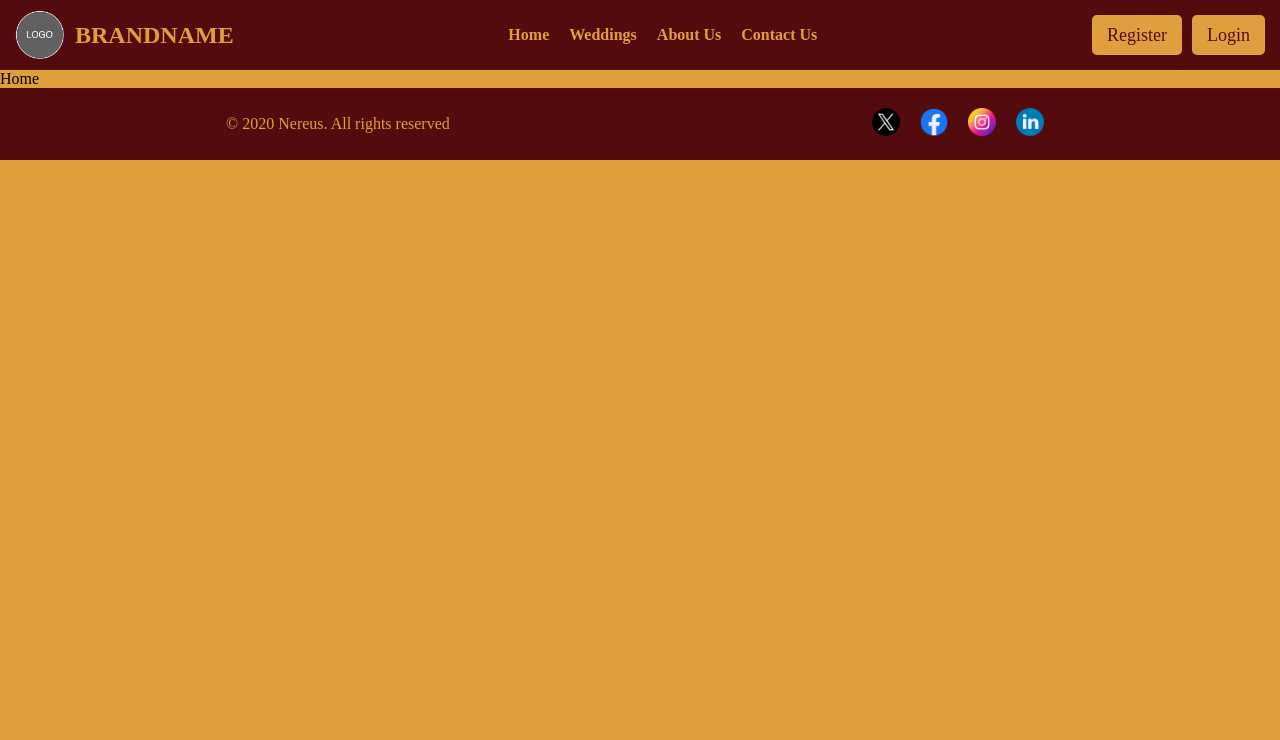
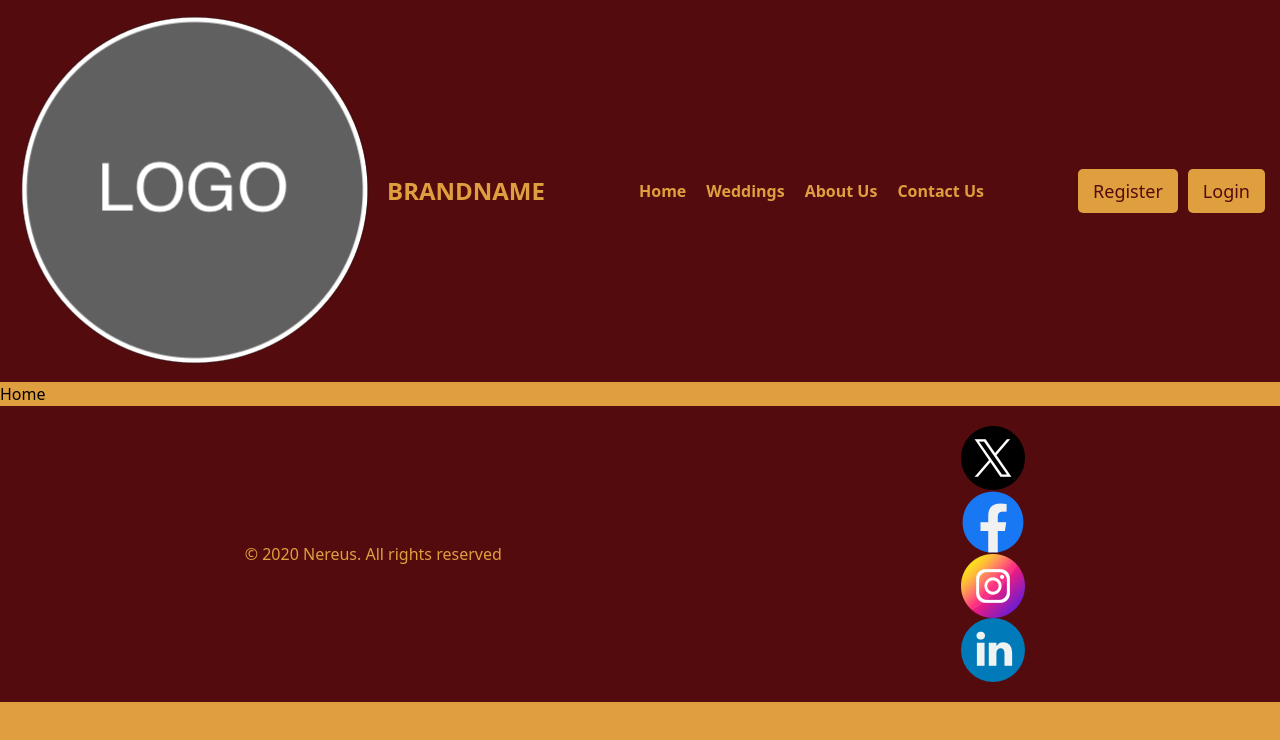
Before and after one commit to CHOUHAN-MOHIT/BTP-project, a React (Create React App) app in the folder frontend/: page / in a window 1280 px wide. Shown: the top 740 px of the page. Built offline with nearby package versions, Linux system fonts and the light colour scheme.

Commit message:
Added TailwindCSS

```diff
--- a/frontend/package.json
+++ b/frontend/package.json
@@ -35,5 +35,8 @@
       "last 1 firefox version",
       "last 1 safari version"
     ]
+  },
+  "devDependencies": {
+    "tailwindcss": "^3.4.3"
   }
 }
--- /dev/null
+++ b/frontend/src/index.css
@@ -0,0 +1,3 @@
+@tailwind base;
+@tailwind components;
+@tailwind utilities;
--- a/frontend/src/index.js
+++ b/frontend/src/index.js
@@ -1,6 +1,7 @@
 import React from 'react';
 import ReactDOM from 'react-dom/client';
 import App from './App';
+import './index.css'
 
 const root = ReactDOM.createRoot(document.getElementById('root'));
 root.render(
--- /dev/null
+++ b/frontend/tailwind.config.js
@@ -0,0 +1,20 @@
+/** @type {import('tailwindcss').Config} */
+module.exports = {
+  content: [
+    "./src/**/*.{js,jsx,ts,tsx}",
+    "./src/*.{js,jsx,ts,tsx}",
+  ],
+
+  theme: {
+    extend: {
+      colors: {
+        primary: '#F7BD33', // Saffron yellow
+        secondary: '#E03997', // Magenta pink
+        tertiary: '#4D79A8', // Teal blue
+        accent: '#FFFFFF', // White
+
+      },
+    },
+  },
+  plugins: [],
+}
```
Also changed, not shown: 1 other file (tests, documents, lock files or other folders).
